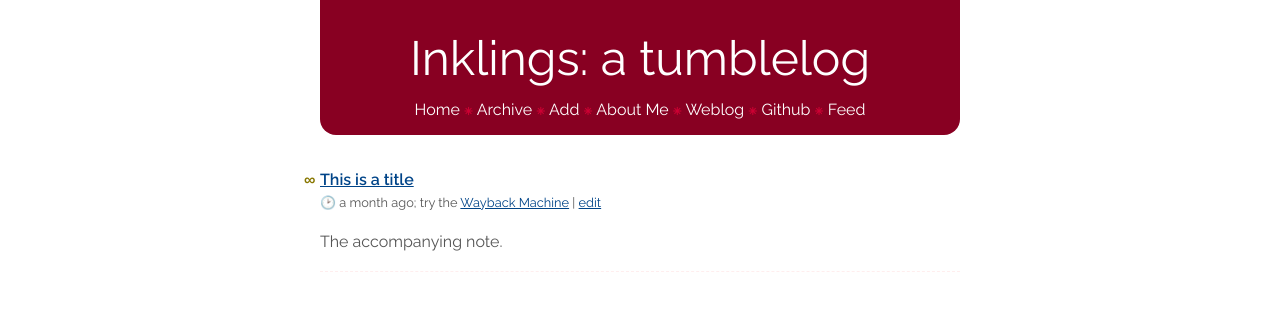
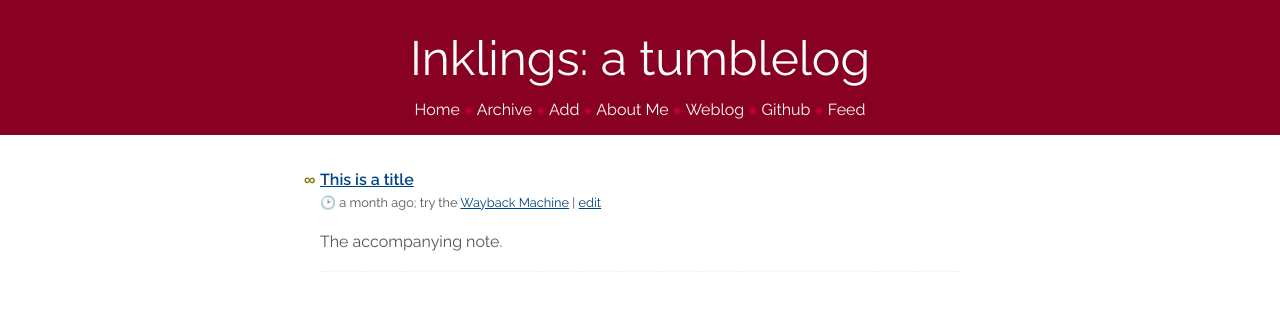
Before and after one commit to kgaughan/komorebi, a Flask app: page /1 in a window 1280 px wide. Shown: the top 311 px of the page. Run offline with Flask 2, Linux system fonts and the light colour scheme; data comes from the database, SQL or seed files in the repository; data that the repository does not hold is empty; parts of the project's set-up code (start-up, migrations or seed data) failed here and were passed over; some libraries are stand-ins or nearby versions.

Commit message:
You know, I think it looks better if it spans the window

```diff
--- a/komorebi/static/screen.css
+++ b/komorebi/static/screen.css
@@ -17,9 +17,7 @@ body > header {
   background-color: #802;
   color: white;
   padding: 2rem 0 1rem 0;
-  max-width: 40rem;
   margin: 0 auto;
-  border-radius: 0 0 1rem 1rem;
 }
 nav {
   margin-top: 1rem;
```
